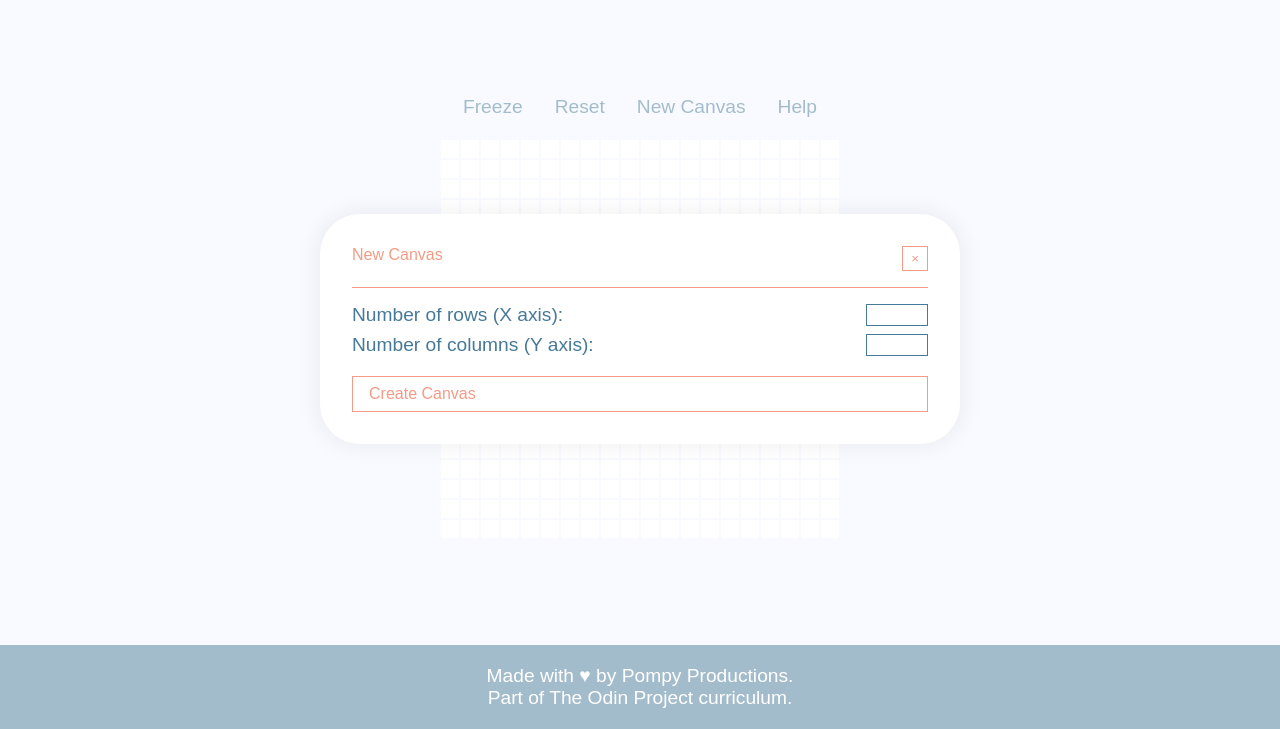
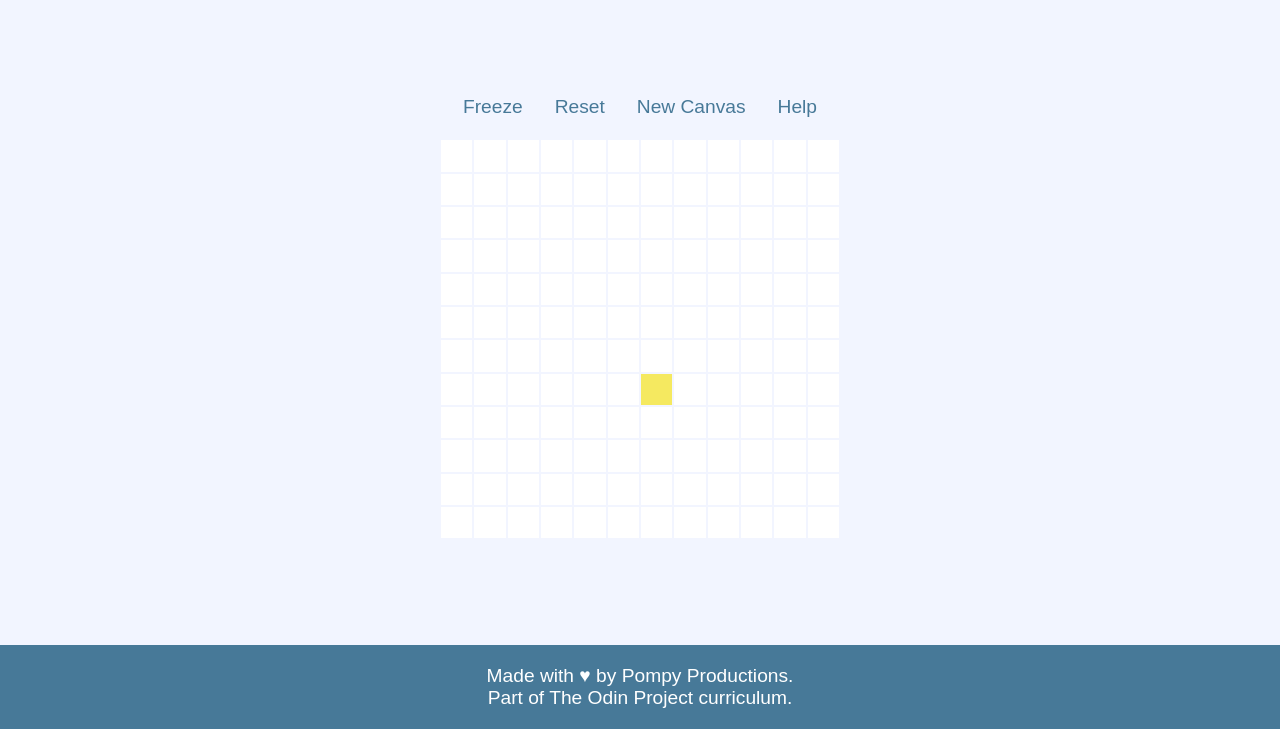
Before and after one commit to pompyproductions/odin-eas, a plain HTML site: page index.html in a window 1280 px wide. Both pictures are taken after a click on the button "Create Canvas". Shown: the part 71-800 px from the top of the page. Drawn offline with Linux system fonts and the light colour scheme.

Commit message:
Fully functional New Canvas popup

```diff
--- a/index.html
+++ b/index.html
@@ -49,13 +49,13 @@
             <div class="popup-content">
                 <div class="number-input">
                     <label for="input-rows">Number of rows (X axis):</label>
-                    <input type="number" name="input-rows" id="input-rows" min="1" max="100">
+                    <input type="number" name="input-rows" id="input-rows" min="1" max="100" value="12">
                 </div>
                 <div class="number-input">
-                    <label for="input-rows">Number of columns (Y axis):</label>
-                    <input type="number" name="input-rows" id="input-rows" min="1" max="100">
+                    <label for="input-columns">Number of columns (Y axis):</label>
+                    <input type="number" name="input-rows" id="input-columns" min="1" max="100" value="12">
                 </div>
-                <button class="submit-popup">Create Canvas</button>
+                <button class="submit-popup" id="submit-new-canvas">Create Canvas</button>
             </div>
         </div>
     </div>
--- a/script.js
+++ b/script.js
@@ -1,4 +1,6 @@
 console.log("script.js: flotation device");
+
+let newCanvasSize = [8, 8]
 
 const onMouseOver = (event) => {
     if (isDrawing && event.target.classList.contains("grid-cell")) {
@@ -19,26 +21,26 @@ const resetCanvas = () => {
     });
     isDrawing = true;
 }
-const createCanvas = (row, col) => {
+const createGrid = (size) => {
     // get rid of existing table
     console.log(document.querySelectorAll(".grid-cell"));
     document.querySelectorAll(".grid-cell").forEach(item => item.remove());
 
     // set up the cell size
     let gridSize;
-    if (row > col) {
-        gridSize = (50/row);
+    if (size[0] > size[1]) {
+        gridSize = (50/size[0]);
     } else {
-        gridSize = (50/col);
+        gridSize = (50/size[1]);
     };
 
     // set up the table size
     gridContainer.setAttribute("style",
-    `grid-template-columns:repeat(${col}, ${gridSize}vh); \
-    grid-template-rows:repeat(${row}, ${gridSize}vh)`);
+    `grid-template-columns:repeat(${size[1]}, ${gridSize}vh); \
+    grid-template-rows:repeat(${size[0]}, ${gridSize}vh)`);
 
     // create and append cells
-    for (let i=0; i<=row*col; i++) {
+    for (let i=0; i<=size[0]*size[1]; i++) {
         let elem = document.createElement("div");
         elem.setAttribute("class", "grid-cell");
         gridContainer.appendChild(elem);
@@ -48,6 +50,16 @@ const createCanvas = (row, col) => {
 const hidePopup = () => {
     console.log("pressed");
     popupContainer.classList.toggle("hidden");
+}
+
+const createCanvas = () => {
+    newCanvasSize = [
+        document.getElementById("input-rows").value,
+        document.getElementById("input-columns").value
+    ];
+    console.log(newCanvasSize);
+    createGrid(newCanvasSize);
+    hidePopup();
 }
 
 
@@ -68,8 +80,11 @@ newButton.addEventListener("click", hidePopup);
 const popupHideButton = document.getElementById("popup-hide-button");
 popupHideButton.addEventListener("click", hidePopup);
 
+const popupNewCanvasButton = document.getElementById("submit-new-canvas");
+console.log(popupNewCanvasButton);
+popupNewCanvasButton.addEventListener("click", createCanvas);
 
 let isDrawing = true;
 
 
-createCanvas(20, 20);
+createGrid(newCanvasSize);
```
